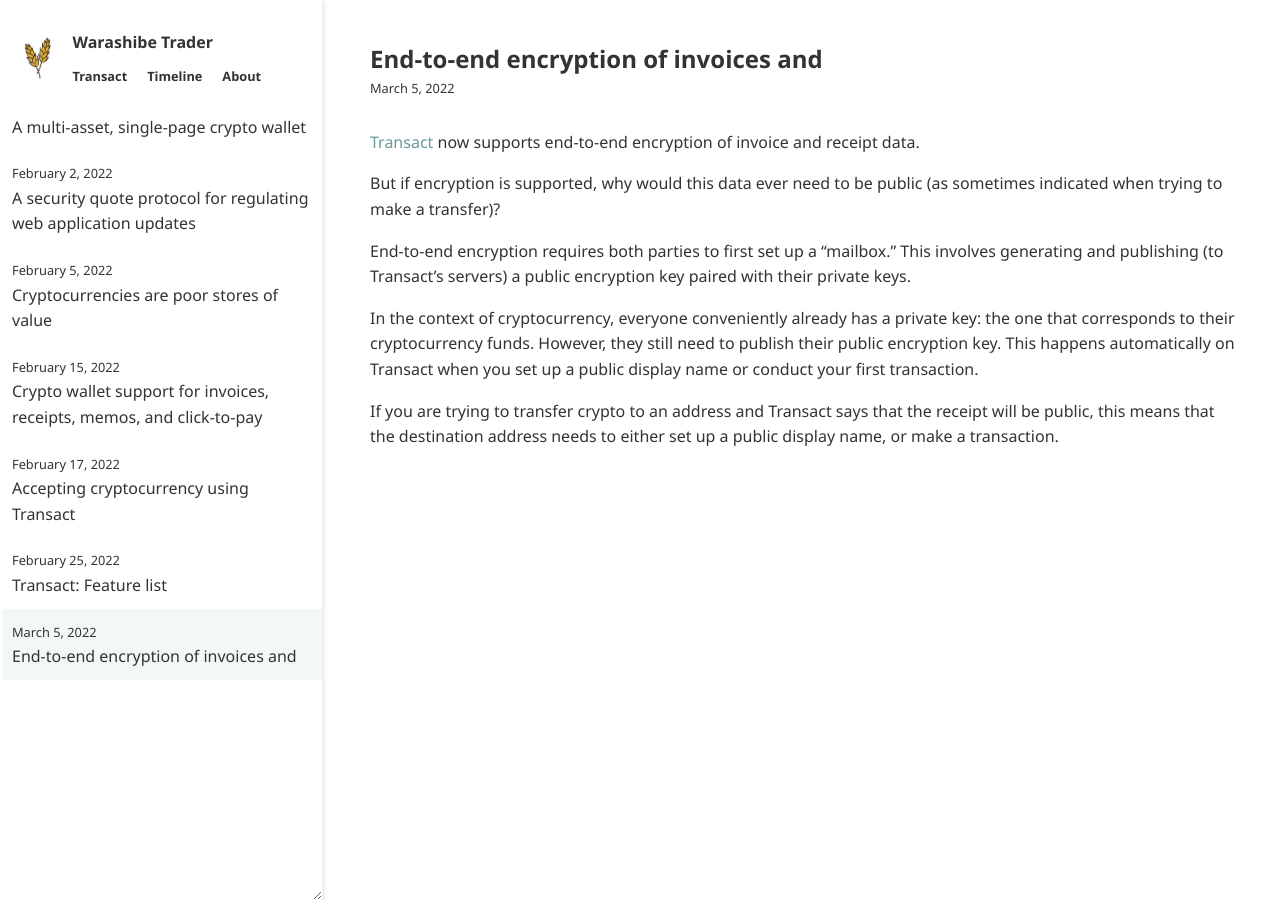
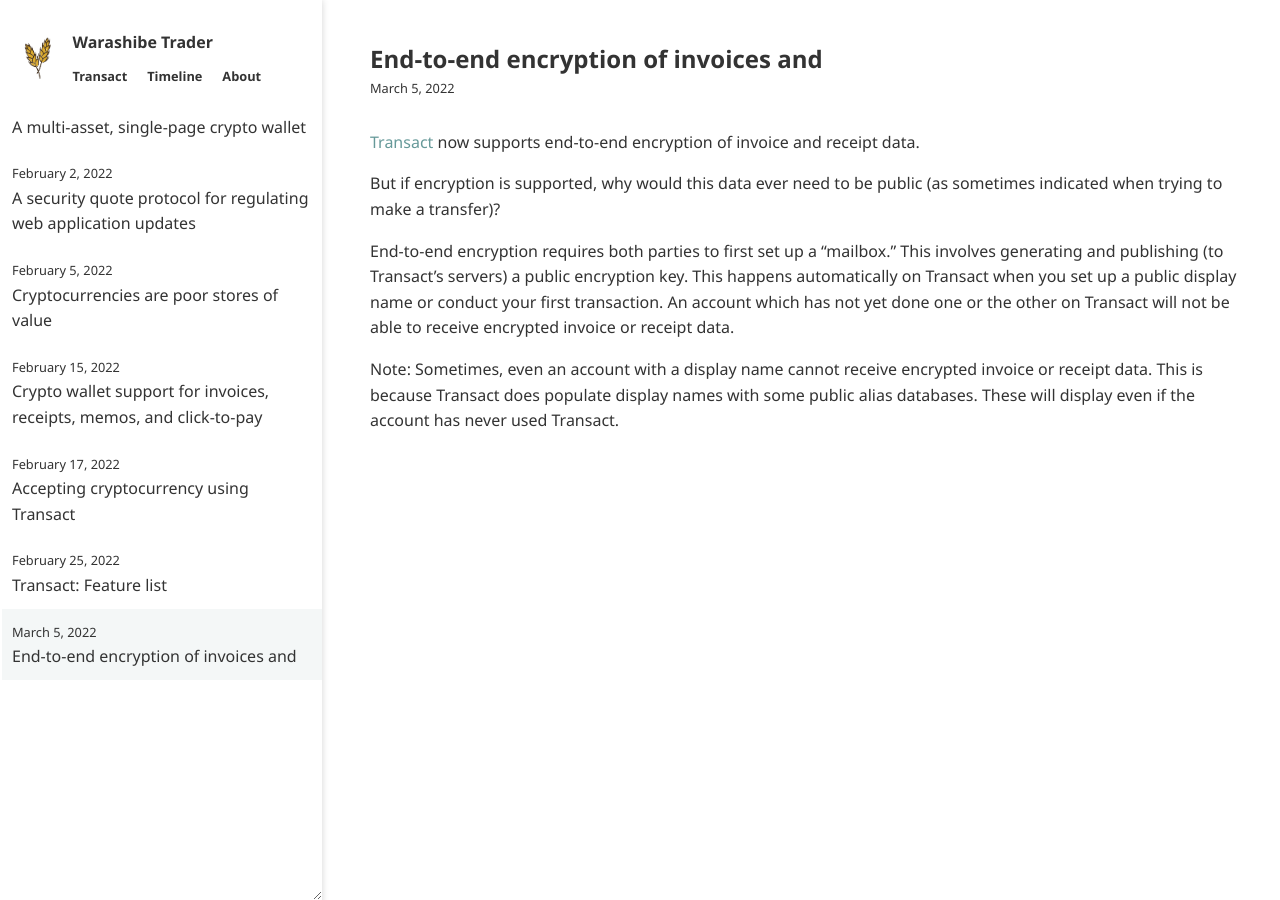
Before and after one commit to warashibetrader/warashibetrader.github.io, a Jekyll site: the page built from _posts/2022-03-05-end-to-end.md, in a window 1280 px wide. Built offline with Jekyll 4.4.1, drawn with Linux system fonts in a browser that asks for light colours.

Commit message:
Update 2022-03-05-end-to-end.md

```diff
--- a/_posts/2022-03-05-end-to-end.md
+++ b/_posts/2022-03-05-end-to-end.md
@@ -6,8 +6,6 @@
 
 But if encryption is supported, why would this data ever need to be public (as sometimes indicated when trying to make a transfer)?
 
-End-to-end encryption requires both parties to first set up a "mailbox." This involves generating and publishing (to Transact's servers) a public encryption key paired with their private keys.
+End-to-end encryption requires both parties to first set up a "mailbox." This involves generating and publishing (to Transact's servers) a public encryption key. This happens automatically on Transact when you set up a public display name or conduct your first transaction. An account which has not yet done one or the other on Transact will not be able to receive encrypted invoice or receipt data.
 
-In the context of cryptocurrency, everyone conveniently already has a private key: the one that corresponds to their cryptocurrency funds. However, they still need to publish their public encryption key. This happens automatically on Transact when you set up a public display name or conduct your first transaction.
-
-If you are trying to transfer crypto to an address and Transact says that the receipt will be public, this means that the destination address needs to either set up a public display name, or make a transaction.
+Note: Sometimes, even an account with a display name cannot receive encrypted invoice or receipt data. This is because Transact does populate display names with some public alias databases. These will display even if the account has never used Transact.
```
